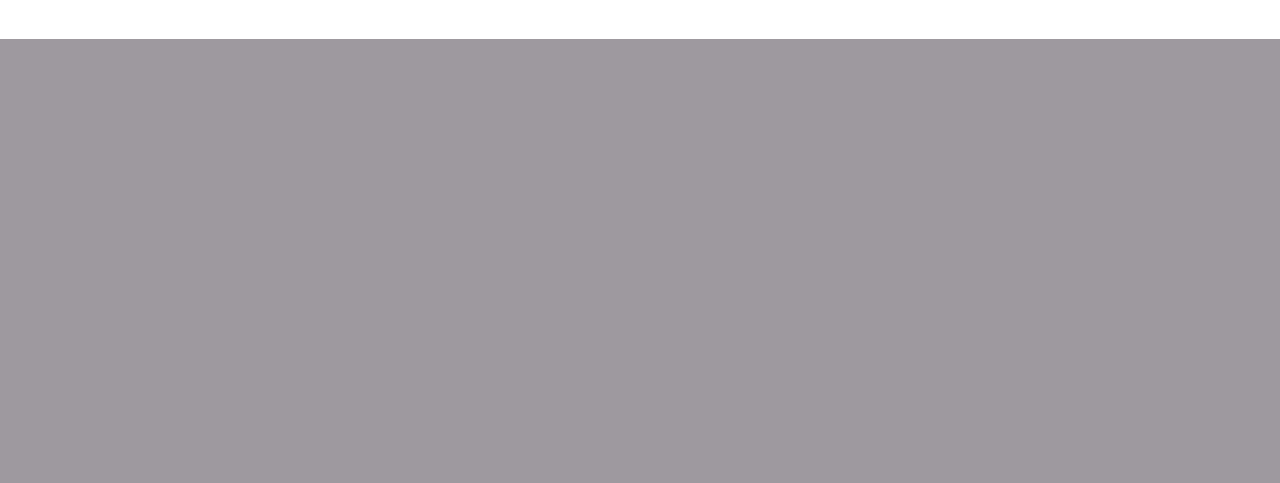
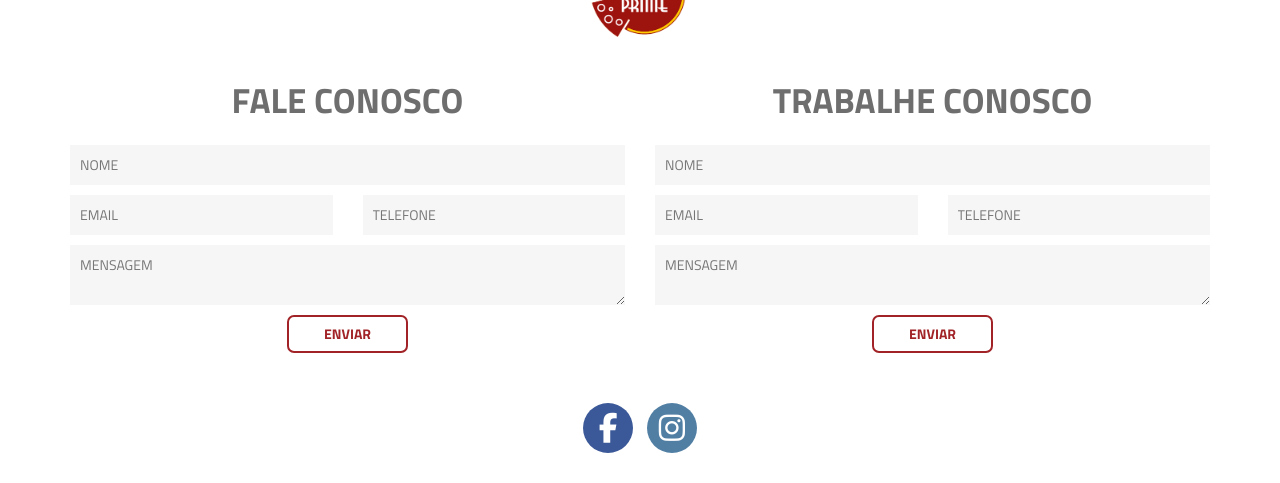
Before and after one commit to jotacervan/rest_api_configs, a Rails app: page / in a window 1280 px wide. Shown: the part 1670-2153 px from the top of the page. Before the commit the page ends 1709 px from the top, so only its background shows below. Run offline with Rails 7, Linux system fonts and the light colour scheme; data that the repository does not hold is empty; some libraries are stand-ins or nearby versions.

Commit message:
Finishing website

```diff
--- a/app/views/home/index.html.erb
+++ b/app/views/home/index.html.erb
@@ -51,7 +51,58 @@ Já atuamos em quatro Estados: São Paulo, Rio Grande do Sul, Santa Catarina e P
         <br>
 
         <div id="map"></div><br>
+        <div class="center">
+                <img src="/images/logo-slide2.png" alt="Pizza Prime" title="Pizza Prime" style="width:100px; margin:-70px 0 0;" >
+        </div>
         <br>
+        <div class="contato">
+            <div class="content row">
+                <div class="col-md-6">
+                    <h1 class="center">FALE CONOSCO</h1>
+                    <%= form_for :contact, url: root_path do |f| %>
+                        <%= f.text_field :name, :class => "formfield", :placeholder => 'NOME' %>
+                        <div class="row">
+                            <div class="col-md-6">
+                                <%= f.email_field :email, :class => 'formfield', :placeholder => 'EMAIL' %>
+                            </div>
+                            <div class="col-md-6">
+                                <%= f.text_field :phone, :class => 'formfield', :placeholder => 'TELEFONE' %>
+                            </div>
+                        </div>
+                        <%= f.text_area :message, :class => 'formfield', :placeholder => 'MENSAGEM' %>
+                        <br>
+                        <div class="center">
+                            <%= f.submit :enviar, :class => 'btn-enviar', :value => 'Enviar' %>
+                        </div>
+                    <% end %>
+                </div>
+                <div class="col-md-6">
+                    <h1 class="center">TRABALHE CONOSCO</h1>
+                    <%= form_for :workwithus,  :html => { :multipart => true }, url: root_path do |f| %>
+                         <%= f.text_field :name, :class => "formfield", :placeholder => 'NOME' %>
+                        <div class="row">
+                            <div class="col-md-6">
+                                <%= f.email_field :email, :class => 'formfield', :placeholder => 'EMAIL' %>
+                            </div>
+                            <div class="col-md-6">
+                                <%= f.text_field :phone, :class => 'formfield', :placeholder => 'TELEFONE' %>
+                            </div>
+                        </div>
+                        <%= f.text_area :message, :class => 'formfield', :placeholder => 'MENSAGEM' %>
+                        <br>
+                        <div class="center">
+                            <%= f.submit :enviar, :class => 'btn-enviar', :value => 'Enviar' %>
+                        </div>
+                    <% end %>
+                </div>
+
+            </div>
+        </div>
+        <br>
+        <div class="center redes">
+            <i class="fa fa-facebook"></i>
+            <i class="fa fa-instagram"></i>
+        </div>
 
 
         <% @stores.each do |s| %>
@@ -71,8 +122,6 @@ Já atuamos em quatro Estados: São Paulo, Rio Grande do Sul, Santa Catarina e P
             function getLocation()
               {
                 if(localStorage.getItem('lat')){
-
-
 
                 }else{
                     if (navigator.geolocation)
--- a/public/css/css.css
+++ b/public/css/css.css
@@ -158,4 +158,70 @@
 #map{
     width:100%;
     height:550px;
+    border-bottom:6px solid #fbd302;
+    position: relative;
+    z-index:-1;
 }
+
+.contato{
+    width:100%;
+}
+
+.contato > div > div > h1{
+    color: #6f6e6e;
+    font-size: 35px;
+    font-weight: 700;
+    margin-bottom: 20px;
+}
+
+.formfield{
+    width:100%;
+    outline: none;
+    border:0;
+    background:#f6f6f6;
+    padding:10px;
+    margin:5px 0;
+}
+
+.btn-enviar{
+    color: #a12327;
+    text-transform: uppercase;
+    font-weight: 700;
+    border: 2px solid #a12327;
+    background-color: transparent;
+    padding: 7px 35px;
+    border-radius:7px;
+}
+
+.btn-enviar:hover{
+    background:#a12327;
+    color:#fff;
+}
+
+.redes{
+    margin:30px 0;
+}
+
+.redes > i{
+    font-size:30px;
+    margin:0 5px;
+    width:50px;
+    height:50px;
+    text-align: center;
+    border-radius: 100%;
+    padding-top:10px;
+    cursor:pointer;
+    color:#fff;
+}
+
+.redes > i:hover{
+    filter: brightness(80%);
+}
+
+.redes .fa-facebook{
+    background:#3b5998;
+}
+
+.redes .fa-instagram{
+    background:#517fa4;
+}
```
